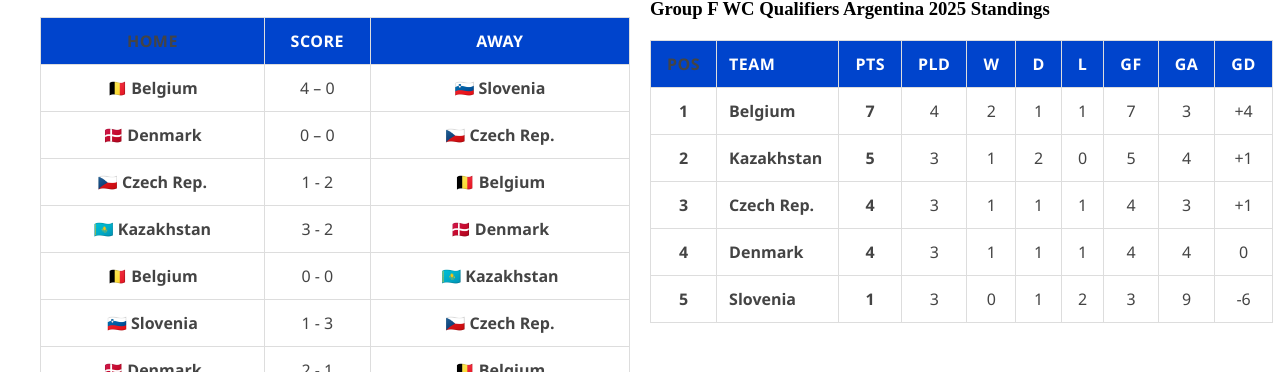
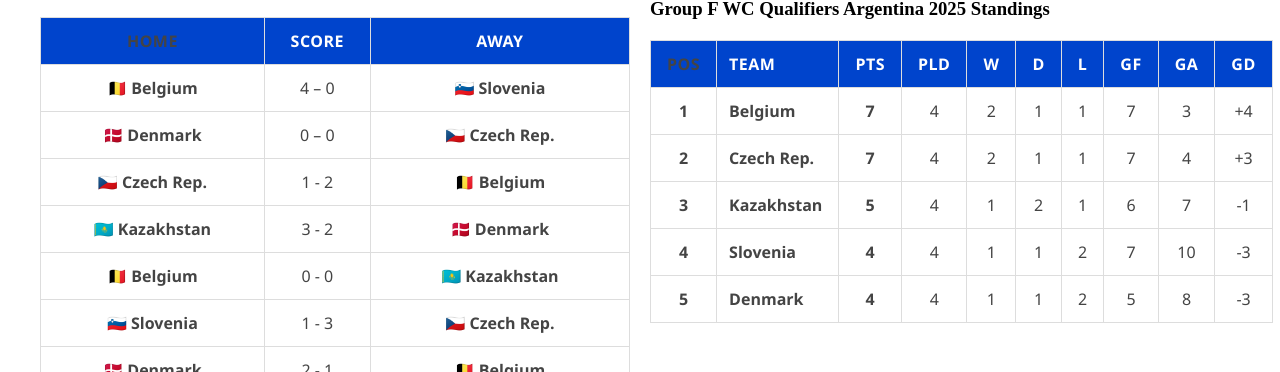
Before and after one commit to MarcusMachado15/whoisgonnawin-clean, a Next.js app: page / in a window 1280 px wide. Shown: the part 3189-3561 px from the top of the page. Built offline with nearby package versions, Linux system fonts and the light colour scheme.

Commit message:
EU Group E: update standings after matches 9 and 10

```diff
--- a/app/page.tsx
+++ b/app/page.tsx
@@ -387,11 +387,11 @@ const groupStandingsEurope: Record<string, Standing[]> = {
   { pos: 5, team: 'Bulgaria', played: 4, won: 1, draw: 0, lost: 3, gf:  8, ga:  9, gd: -1, pts: 3 },
 ],
   'Group F WC Qualifiers Argentina 2025': [
-  { pos: 1, team: 'Belgium',     played: 4, won: 2, draw: 1, lost: 1, gf:  7, ga:  3, gd: +4, pts:  7 },
-  { pos: 2, team: 'Kazakhstan',  played: 3, won: 1, draw: 2, lost: 0, gf:  5, ga:  4, gd: +1, pts:  5 },
-  { pos: 3, team: 'Czech Rep.',  played: 3, won: 1, draw: 1, lost: 1, gf:  4, ga:  3, gd: +1, pts:  4 },
-  { pos: 4, team: 'Denmark',     played: 3, won: 1, draw: 1, lost: 1, gf:  4, ga:  4, gd:  0, pts:  4 },
-  { pos: 5, team: 'Slovenia',    played: 3, won: 0, draw: 1, lost: 2, gf:  3, ga:  9, gd: -6, pts:  1 },
+    { pos: 1, team: 'Belgium',     played: 4, won: 2, draw: 1, lost: 1, gf: 7, ga: 3,  gd: +4, pts: 7 },
+  { pos: 2, team: 'Czech Rep.',  played: 4, won: 2, draw: 1, lost: 1, gf: 7, ga: 4,  gd: +3, pts: 7 },
+  { pos: 3, team: 'Kazakhstan',  played: 4, won: 1, draw: 2, lost: 1, gf: 6, ga: 7,  gd: -1, pts: 5 },
+  { pos: 4, team: 'Slovenia',    played: 4, won: 1, draw: 1, lost: 2, gf: 7, ga: 10, gd: -3, pts: 4 },
+  { pos: 5, team: 'Denmark',     played: 4, won: 1, draw: 1, lost: 2, gf: 5, ga: 8,  gd: -3, pts: 4 },
 ],
   'Group G WC Qualifiers Argentina 2025': [
   { pos: 1, team: 'Italy',       played: 4, won: 4, draw: 0, lost: 0, gf:  9, ga: 3,  gd: +6, pts: 12 },
```
